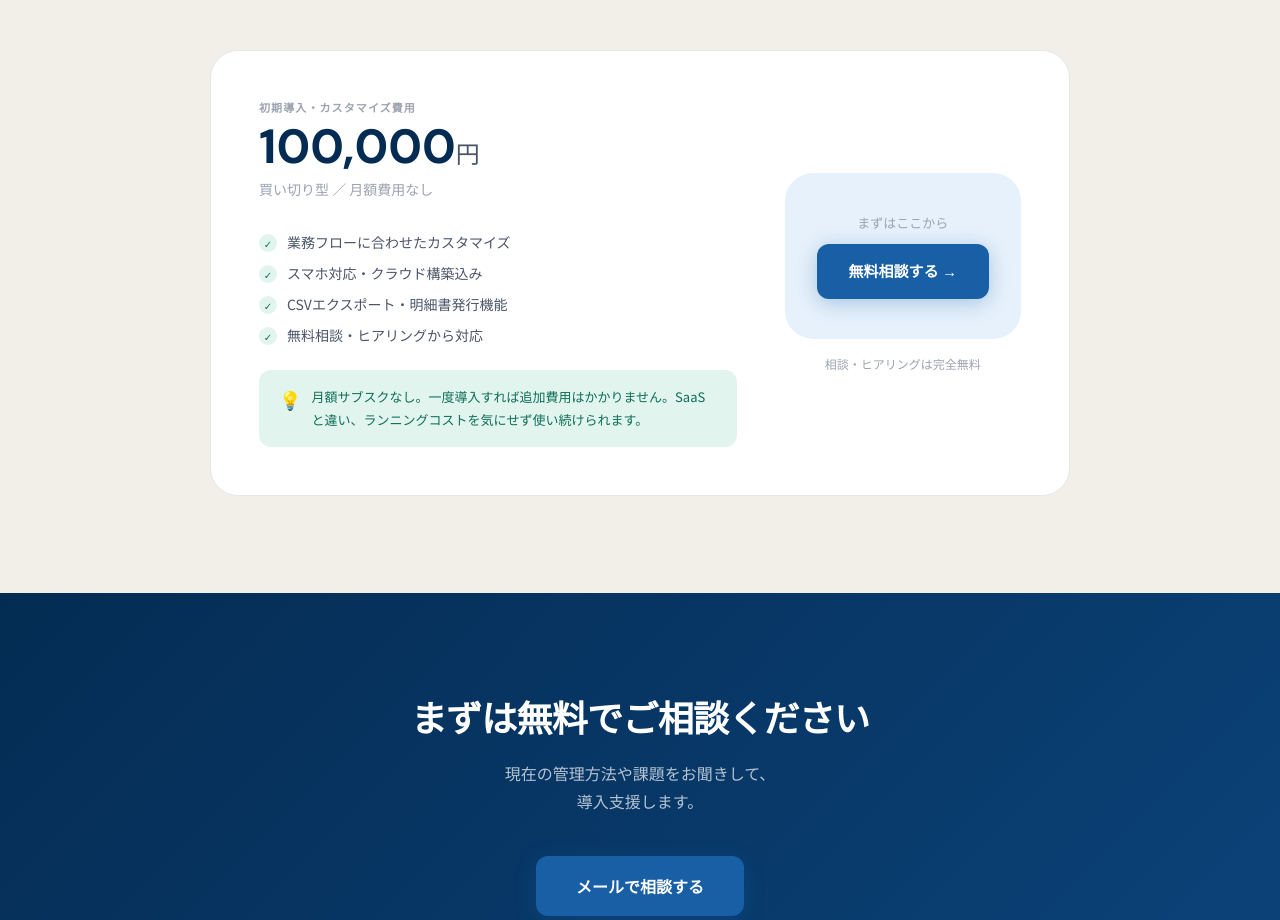
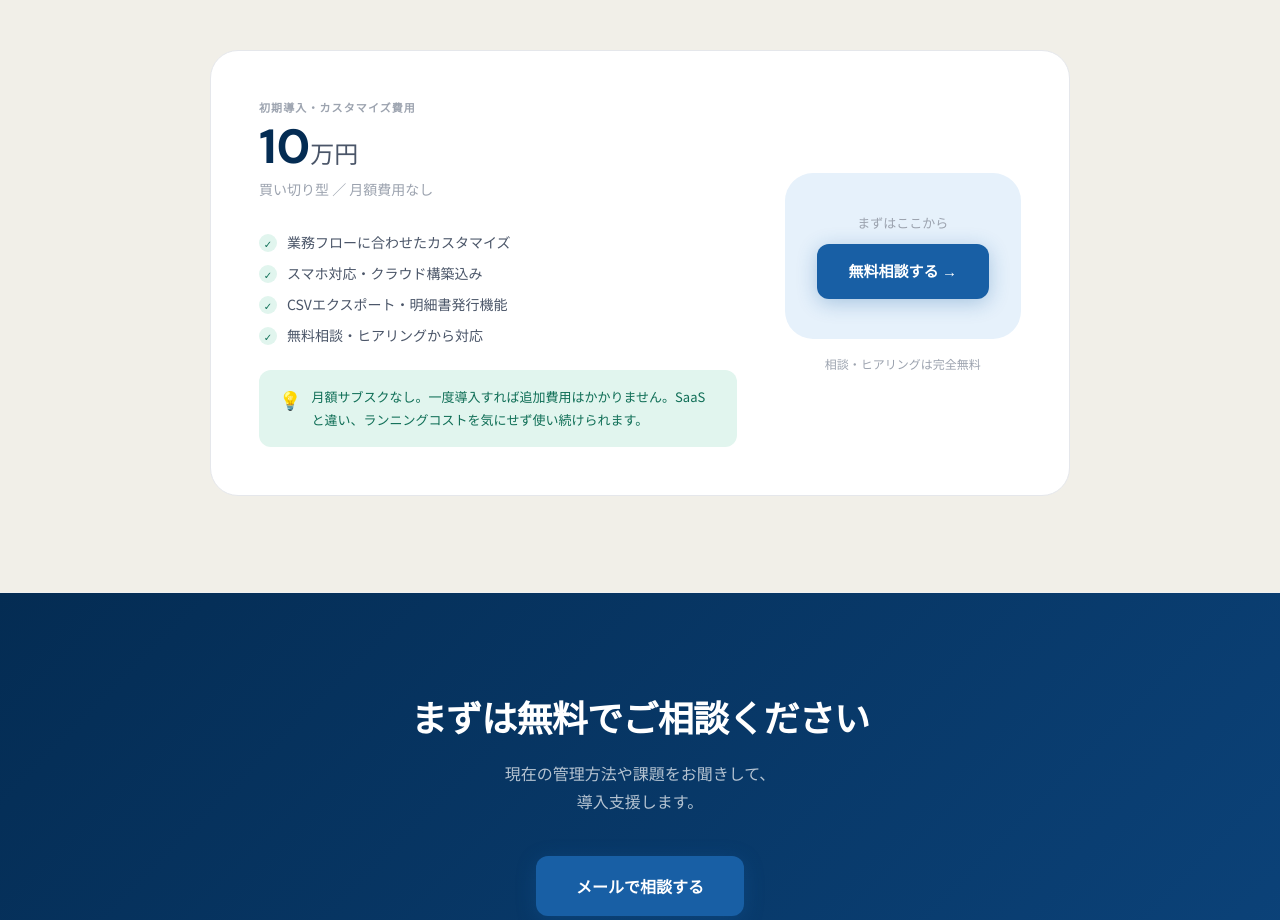
Before and after one commit to ryu07240724/naishoku-system, a Next.js app: page /lp in a window 1280 px wide. Shown: the part 4900-5820 px from the top of the page. Built offline with nearby package versions, Linux system fonts and the light colour scheme.

Commit message:
fix: LP 料金表示を10万円に修正

```diff
--- a/app/lp/page.tsx
+++ b/app/lp/page.tsx
@@ -420,7 +420,7 @@ export default function LpPage() {
           <div className="price-card">
             <div>
               <div className="price-label">初期導入・カスタマイズ費用</div>
-              <div className="price-amount">100,000<span style={{fontSize:'24px',fontWeight:500,color:'#4a5568'}}>円</span></div>
+              <div className="price-amount">10<span style={{fontSize:'24px',fontWeight:500,color:'#4a5568'}}>万円</span></div>
               <div className="price-sub">買い切り型 ／ 月額費用なし</div>
               <ul className="price-features">
                 <li><span className="check">✓</span>業務フローに合わせたカスタマイズ</li>
```
